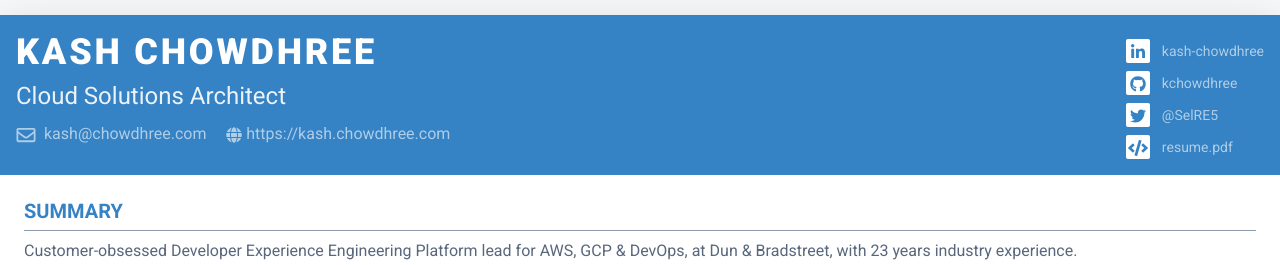
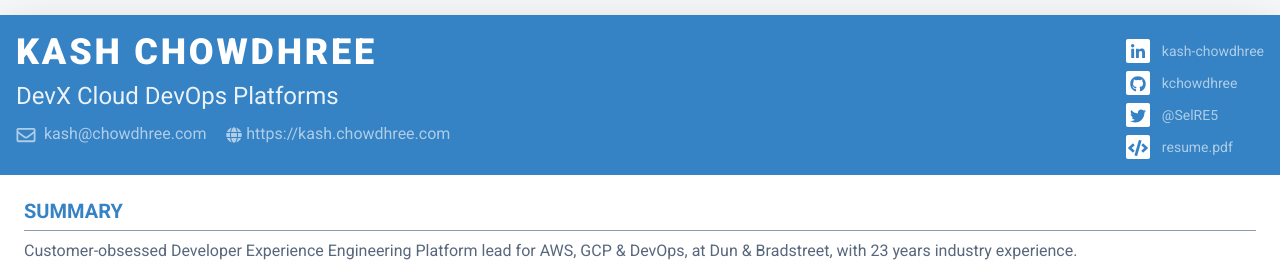
Before and after one commit to Hamy200/resume, a Jekyll site: the page built from index.markdown, in a window 1280 px wide and 900 px high. Shown: the top 265 px of the window. Built offline with Jekyll 4.4.1, drawn with Linux system fonts in a browser that asks for light colours; nearby versions of some CDN libraries.

Commit message:
Update _config.yml

```diff
--- a/_config.yml
+++ b/_config.yml
@@ -5,7 +5,7 @@
 # SEO plugin
 title: Resume of Kash Chowdhree
 author: Kash Chowdhree
-tagline: Cloud Solutions Architect
+tagline: DevX Cloud DevOps Platforms
 description: Resume (shortened Curriculum Vitae)
 
 url: "https://kash.chowdhree.com"
```
